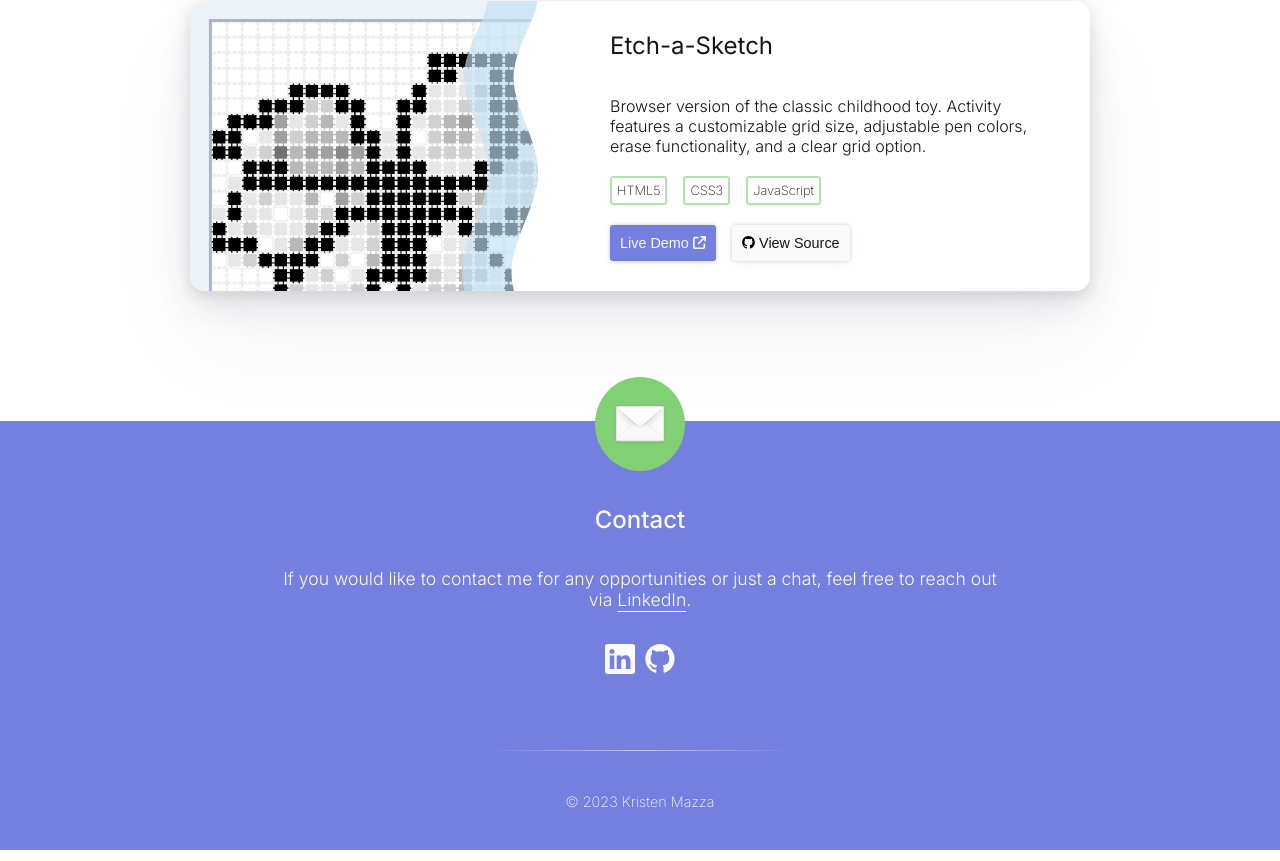
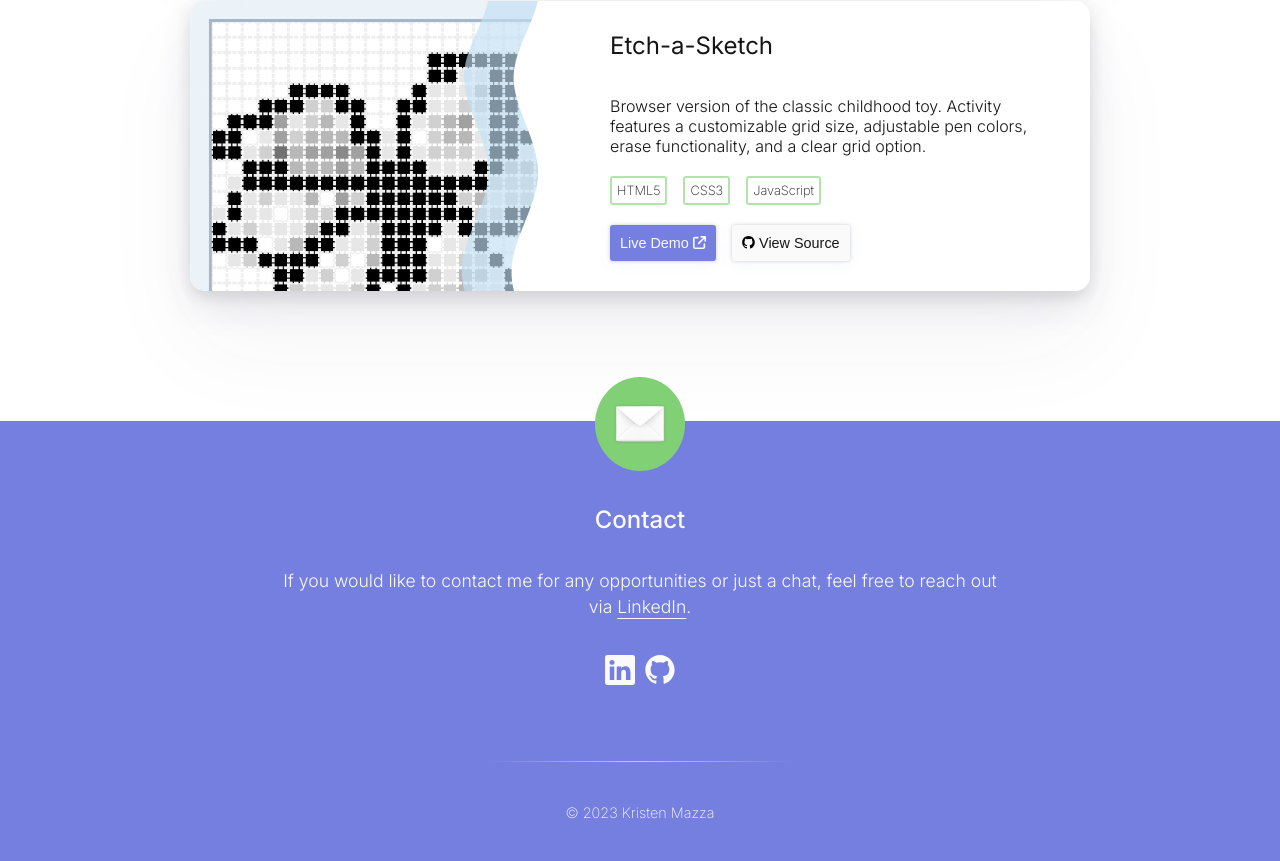
Before and after one commit to kristenmazza/portfolio, a React (Vite) app: page / in a window 1280 px wide. Shown: the part 2472-3333 px from the top of the page. Built offline with nearby package versions, Linux system fonts and the light colour scheme.

Commit message:
Clean up CSS

```diff
--- a/src/components/Contact.module.css
+++ b/src/components/Contact.module.css
@@ -37,7 +37,7 @@
 
 .divider {
   height: 1px;
-  background-color: white;
+  background-color: rgb(195, 199, 232);
   width: 20rem;
   margin: 2rem 0;
   background-image: linear-gradient(
@@ -90,7 +90,6 @@
 
 .link {
   color: rgb(250, 250, 250);
-  text-decoration: underline;
   text-underline-offset: 5px;
   text-decoration: underline;
   text-decoration-thickness: 1px;
@@ -127,3 +126,9 @@
 .button:hover {
   cursor: pointer;
 }
+
+@media (min-width: 600px) {
+  .contactText {
+    line-height: 1.5;
+  }
+}
--- a/src/components/Intro.module.css
+++ b/src/components/Intro.module.css
@@ -54,7 +54,7 @@
   align-items: center;
 }
 
-.button {
+.button:hover {
   cursor: pointer;
 }
 
```
Also changed, not shown: public/images/km-logo.svg (deleted), public/images/location-pin.svg (deleted).
